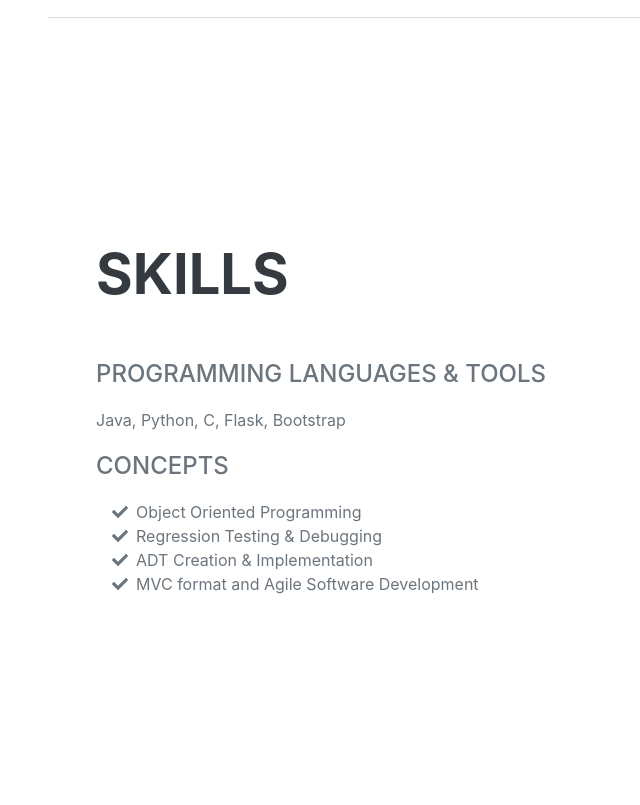
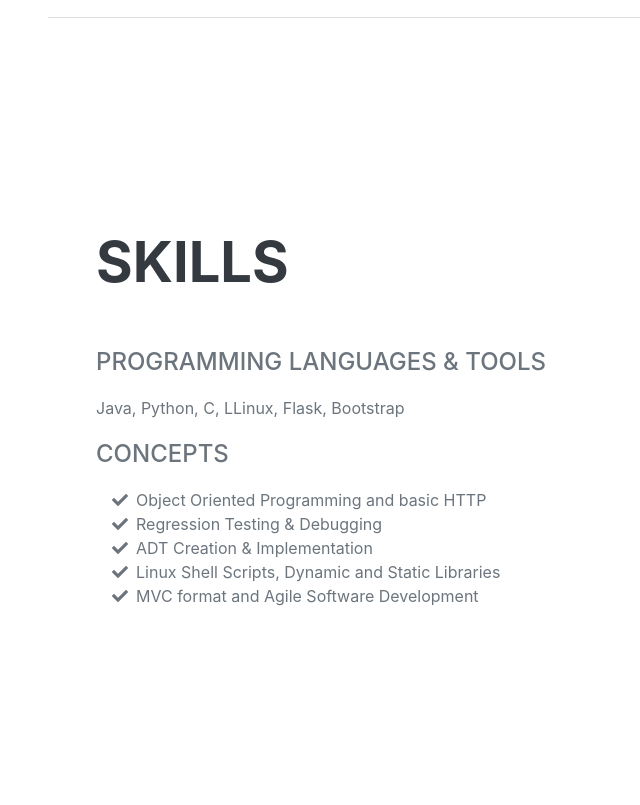
Before and after one commit to harichristensen/website, a Flask app: page / in a window 1280 px wide. Shown: the part 2467-3272 px from the top of the page, without its empty margins (224-864 px from the left). Run offline with Flask 2, Linux system fonts and the light colour scheme; some libraries are stand-ins or nearby versions; some web fonts are replaced.

Commit message:
updated skill added linux4

```diff
--- a/project/page/templates/recipes/home.html
+++ b/project/page/templates/recipes/home.html
@@ -123,12 +123,12 @@
                 <div class="resume-section-content">
                     <h2 class="mb-5">Skills</h2>
                     <div class="subheading mb-3">Programming Languages & Tools</div>
-                    <p>Java, Python, C, Flask, Bootstrap</p>
+                    <p>Java, Python, C, LLinux, Flask, Bootstrap</p>
                     <div class="subheading mb-3">Concepts</div>
                     <ul class="fa-ul mb-0">
                         <li>
                             <span class="fa-li"><i class="fas fa-check"></i></span>
-                            Object Oriented Programming
+                            Object Oriented Programming and basic HTTP
                         </li>
                         <li>
                             <span class="fa-li"><i class="fas fa-check"></i></span>
@@ -137,6 +137,10 @@
                         <li>
                             <span class="fa-li"><i class="fas fa-check"></i></span>
                             ADT Creation & Implementation
+                        </li>
+                        <li>
+                            <span class="fa-li"><i class="fas fa-check"></i></span>
+                            Linux Shell Scripts, Dynamic and Static Libraries
                         </li>
                         <li>
                             <span class="fa-li"><i class="fas fa-check"></i></span>
```
